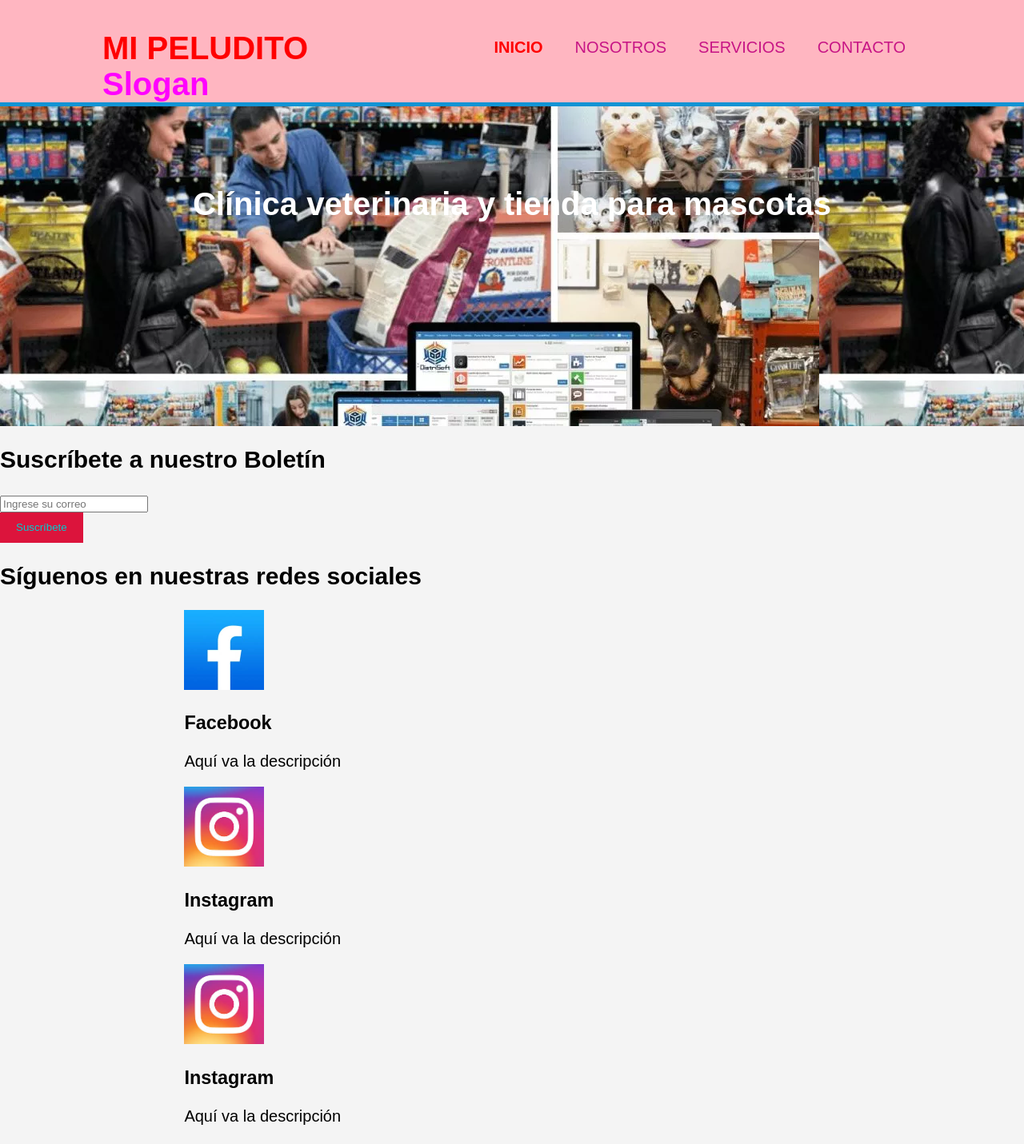
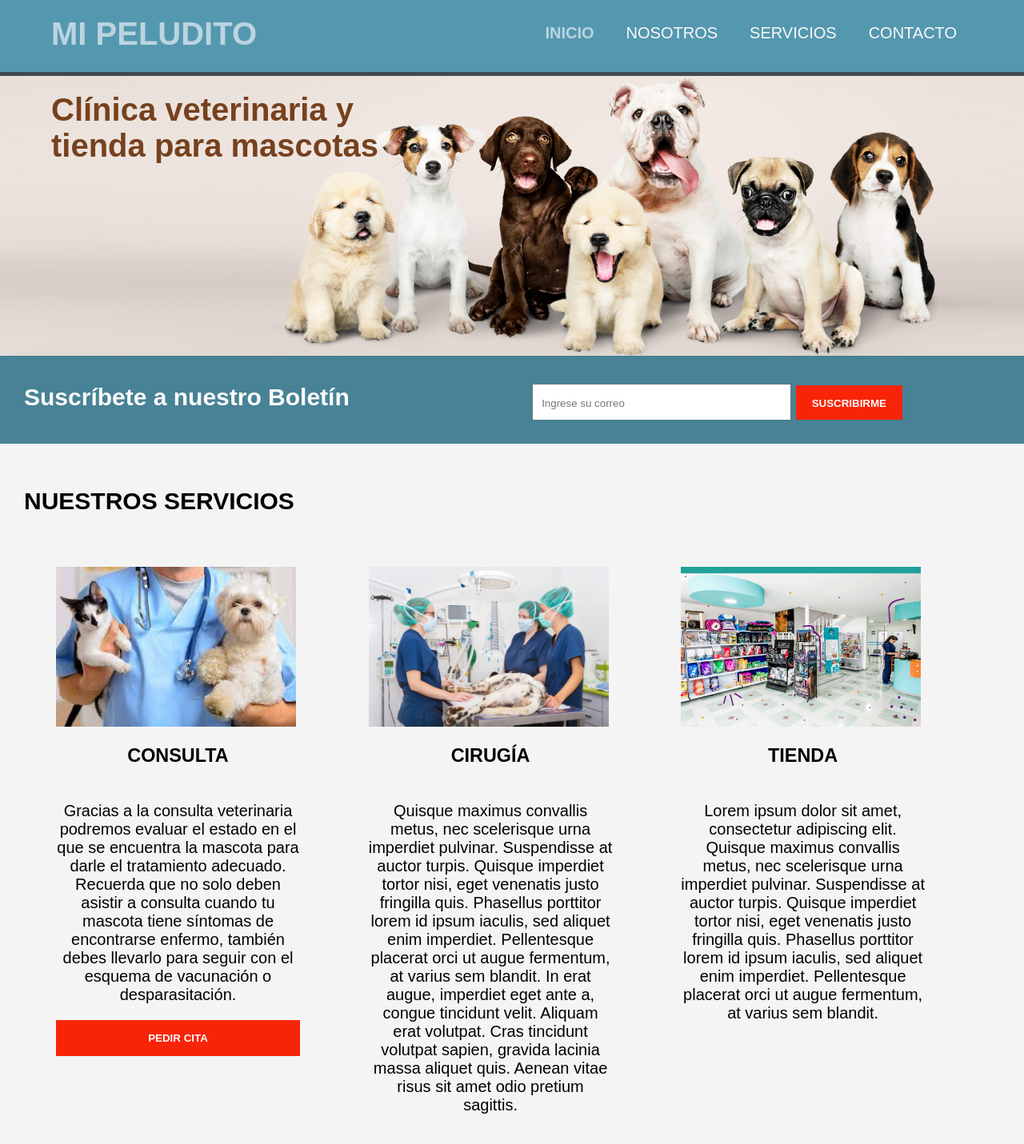
Before and after one commit to Rodrilo/MiPeludito, a plain HTML site: page index.html in a window 1280 px wide. Shown: the whole page at 80% size. Drawn offline with Linux system fonts and the light colour scheme.

Commit message:
Inserción CSS personalizado

```diff
--- a/css/style.css
+++ b/css/style.css
@@ -6,10 +6,30 @@ body{
 }
 
 .contenedor{
-    width: 80%;
+    width: 90%;
     margin: auto;
     overflow: hidden;
-}
+    }
+
+.contenedor1{
+    width: 25%;
+    margin: 40px;
+    overflow: hidden;
+    text-align: center;
+    max-width: 500px;
+    display: inline-grid;
+    grid-column-start: 2;
+    grid-column-end: 3;
+    grid-row-start: row1-start;
+    grid-row-end: 3
+    }
+
+.Boletin{
+    width: 90%;
+    margin: 0;
+    overflow: hidden;
+    height: 50px;
+    }
 
 ul{
     margin: 0%;
@@ -17,24 +37,25 @@ ul{
 }
 
 .buton1{
-    height: 38px;
-    background-color: crimson;
+    height: 45px;
+    background-color:rgb(248, 36, 8);
     border: 0;
     padding-left: 20px;
     padding-right: 20px;
-    color: darkturquoise;
+    color: rgb(253, 253, 253);
+    font-weight: bold;
 }
 
 header{
-    background-color: lightpink;
-    color: magenta;
-    padding-top: 38px;
+    background-color: #5498af;
+    color: rgb(248, 244, 248);
+    padding-top: 20px;
     min-height: 70px;
-    border-bottom: 5px solid #1293d4;
+    border-bottom: 5px solid #414c52;
 }
 
 header a{
-    color: mediumvioletred;
+    color: rgb(250, 248, 250);
     text-decoration: none;
     text-transform: uppercase;
     size: 16px;
@@ -59,47 +80,56 @@ header nav{
     margin-top: 10px;
 }
 header .resaltado, header .actual a{
-    color:red;
+    color:rgba(239, 241, 248, 0.671);
     font-weight: bold
 }
 
 header a:hover{
-    color: white;
+    color: rgb(108, 112, 116);
     font-weight: bold;
 }
 
 #cabecera{
-    min-height: 400px;
-    background: url('../img/cabecera.webp');
-    background-repeat: no-repeat 0-400px;
-    text-align: center;
-    color: white;
+    min-height: 350px;
+    background: url('../img/banner-mascotas.jpg');
+    background-repeat: no-repeat;
+    text-align: left;
+    color: rgb(119, 65, 29);
+}
+
+#cabecera h1{
+    margin-top: 20px;
+    font-size: 40px;
+    margin-bottom: 10px;
 
 }
 
-#cabecera h1{
-    margin-top: 100px;
-    font-size: 40px;
-    margin-bottom: 10px;
-}
-
 #boletin{
-    padding: 15px;
-    color: white;
-    background-color: teal;
+    padding: 30px;
+    color: rgb(252, 250, 250);
+    background: #488296;
 }
 
 #boletin h1{
     float: left;
+    margin-top: 5px;
 }
 
 #boletin form{
     float: right;
-    margin-top: 15px;
+    margin-top: 5px;
 }
 
 #boletin input[type="email"]{
-    padding: 20px;
+    padding: 10px;
     height: 25px;
-    width: 250px;
+    width: 300px;
 }
+
+#cajas{
+    padding: 30px;
+    image-rendering: auto;
+    width:"300px";
+    height: "200px";
+    align-items: right;
+}
--- a/index.html
+++ b/index.html
@@ -14,7 +14,7 @@
     <header>
         <div class="contenedor">
             <div id="marca">
-           <H1><span class="resaltado">MI PELUDITO</span><br>Slogan</H1>
+           <H1><span class="resaltado">MI PELUDITO</span></H1>
         </div>
 <nav>
     <ul>
@@ -26,40 +26,44 @@
 </nav>
 </div>
     </header>
+
     <section id="cabecera">
         <div class="contenedor">
-        <h1>Clínica veterinaria y tienda para mascotas</h1>
+        <h1>Clínica veterinaria y <br>tienda para mascotas</h1>
         </div>
     </section>
-    <section id="Boletín">
-        <div class="boletin"><h1>Suscríbete a nuestro Boletín</h1>
+
+    <section id="boletin">
+        <div class="Boletin"><h1>Suscríbete a nuestro Boletín</h1>
             <form>
-                <input type="email" placeholder="Ingrese su correo"><br>
-            <button type="submit" class="buton1">Suscríbete</button>
+            <input type="email" placeholder="Ingrese su correo">
+            <button type="submit" class="buton1">SUSCRIBIRME</button>
         </form>
         </div>
     </section>
+
     <section id="cajas">
-        <H1>Síguenos en nuestras redes sociales</H1>
-        <div class="contenedor">
+        <H1>NUESTROS SERVICIOS</H1>
 
-            <div class="contenedor"><img src="img/fb.jpg" width="100px" height="100px" href="WWW.FACEBOOK.COM/mipeludito">
-             <h3>Facebook</h3>
-             <p>Aquí va la descripción</p>
-             </div>
-
-            <div class="contenedor">
-                <img src="img/instagram.jpg" width="100px" height="100px" href="www.instagram.com/mipeludito">
-                <h3>Instagram</h3>
-                <p>Aquí va la descripción</p>
+            <div class="contenedor1"><img src="img/Consulta.jpg" href="WWW.FACEBOOK.COM/mipeludito" width="300px" height="200px">
+             <h3>CONSULTA</h3>
+             <p>Gracias a la consulta veterinaria podremos evaluar el estado en el que se encuentra la mascota para darle el tratamiento adecuado. Recuerda que no solo deben asistir a consulta cuando tu mascota tiene síntomas de encontrarse enfermo, también debes llevarlo para seguir con el esquema de vacunación o desparasitación.</p>
+             <button type="button" class="buton1" a href="www.franylon.com">PEDIR CITA</button>
             </div>
 
-            <div class="contenedor">
-                 <img src="img/instagram.jpg" width="100px" height="100px" href="www.instagram.com/mipeludito">
-                 <h3>Instagram</h3>
-                <p>Aquí va la descripción</p>
+            <div class="contenedor1">
+                <img src="img/Cirugía.jpg" href="www.instagram.com/mipeludito" width="300px" height="200px">
+                <h3>CIRUGÍA</h3>
+                <p> Quisque maximus convallis metus, nec scelerisque urna imperdiet pulvinar. Suspendisse at auctor turpis. Quisque imperdiet tortor nisi, eget venenatis justo fringilla quis. Phasellus porttitor lorem id ipsum iaculis, sed aliquet enim imperdiet. Pellentesque placerat orci ut augue fermentum, at varius sem blandit. In erat augue, imperdiet eget ante a, congue tincidunt velit. Aliquam erat volutpat. Cras tincidunt volutpat sapien, gravida lacinia massa aliquet quis. Aenean vitae risus sit amet odio pretium sagittis.</p>
+            </div>
+
+            <div class="contenedor1">
+                 <img src="img/Tienda.png" href="www.instagram.com/mipeludito" width="300px" height="200px">
+                 <h3>TIENDA</h3>
+                <p>Lorem ipsum dolor sit amet, consectetur adipiscing elit. Quisque maximus convallis metus, nec scelerisque urna imperdiet pulvinar. Suspendisse at auctor turpis. Quisque imperdiet tortor nisi, eget venenatis justo fringilla quis. Phasellus porttitor lorem id ipsum iaculis, sed aliquet enim imperdiet. Pellentesque placerat orci ut augue fermentum, at varius sem blandit.</p>
             </div>
         </div>
     </section>
+
 </body>
 </html>
```
Also changed, not shown: img/Cirugía.jpg (added), img/Consulta.jpg (added), img/Tienda.png (added), img/banner-mascotas.jpg (added), img/banner-mascotas.png (added), img/mascotas.jpg (added), img/mascotas1.jpg (added).
